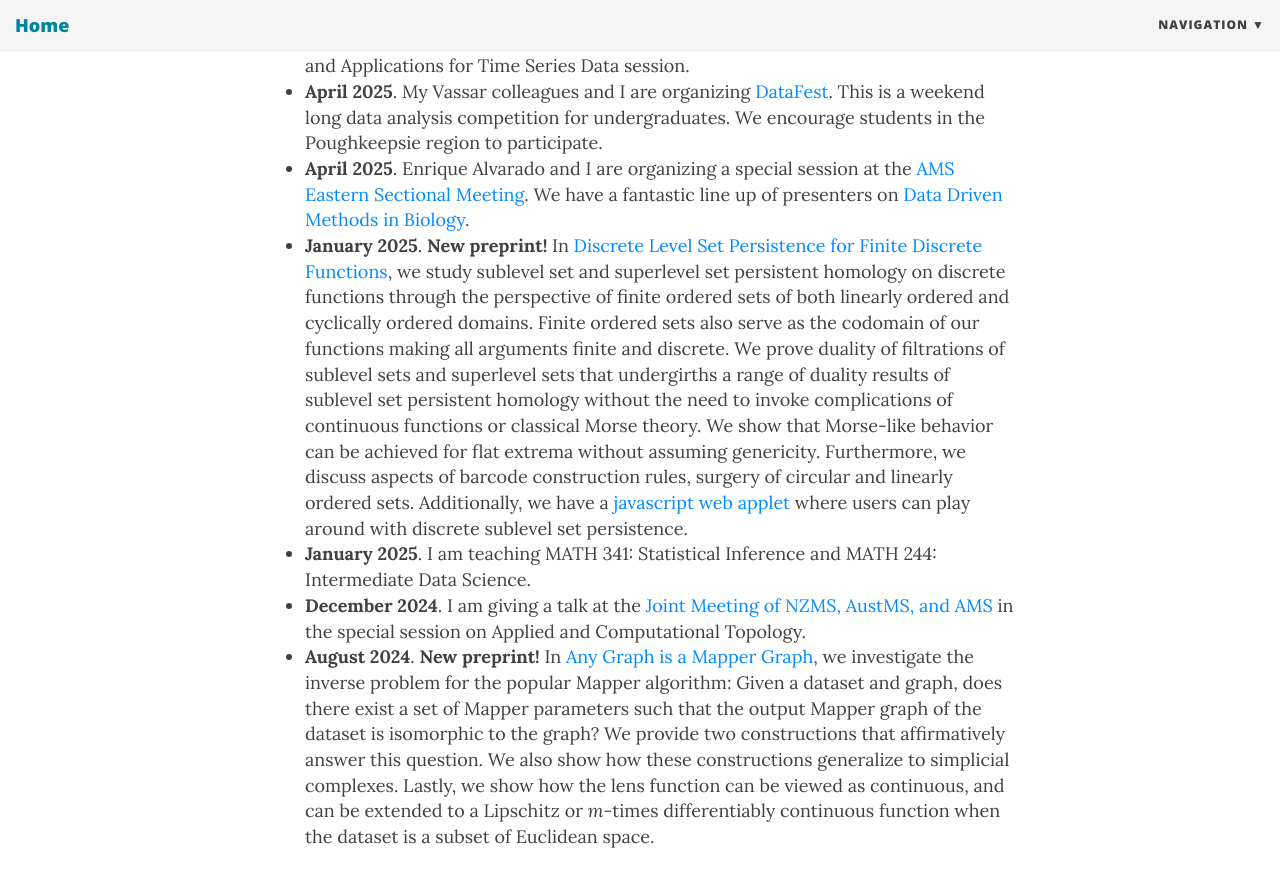
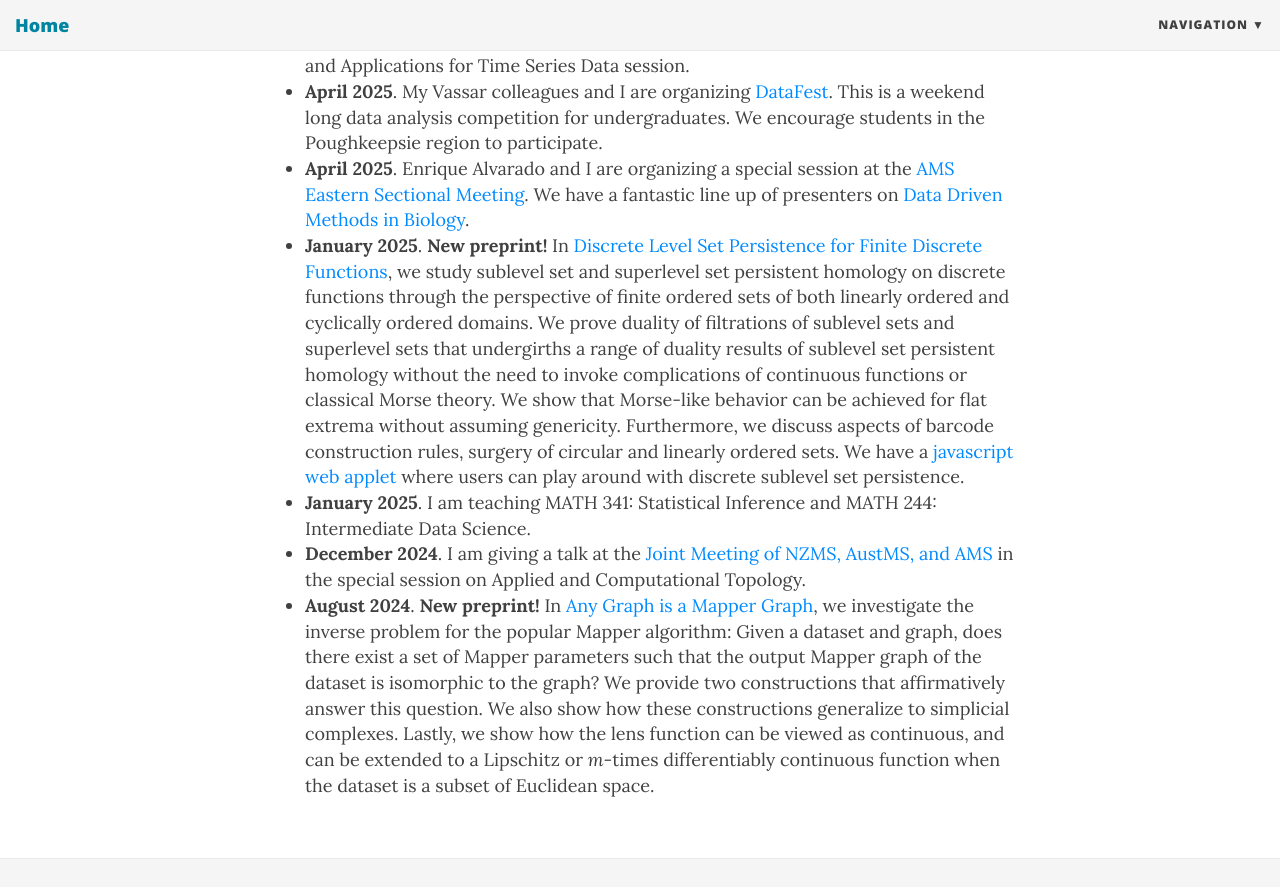
Before and after one commit to robinbelton/robinbelton.github.io, a Jekyll site: the page built from index.html, in a window 1280 px wide and 900 px high, scrolled down 846 px. Shown: the top 887 px of the window. Built offline with Jekyll 4.4.1, drawn with Linux system fonts in a browser that asks for light colours; nearby versions of some CDN libraries; the list of posts is cut into pages by our own code.

Commit message:
Edit homepage

```diff
--- a/index.html
+++ b/index.html
@@ -21,7 +21,7 @@
     <li><b>August 2025</b>. I am giving a talk at the <a href = "https://ww2.amstat.org/meetings/jsm/2025/">Joint Statistical Meetings</a> in the Novel Methods and Applications for Time Series Data session.</li>
     <li><b>April 2025</b>. My Vassar colleagues and I are organizing <a href= "https://pages.vassar.edu/datafest/">DataFest</a>. This is a weekend long data analysis competition for undergraduates. We encourage students in the Poughkeepsie region to participate.</li>
     <li><b>April 2025</b>. Enrique Alvarado and I are organizing a special session at the <a href = "https://www.ams.org/meetings/sectional/2320_program.html">AMS Eastern Sectional Meeting</a>. We have a fantastic line up of presenters on <a href = "https://www.ams.org/meetings/sectional/2320_program_ss9.html#title">Data Driven Methods in Biology</a>.</li>
-    <li><b>January 2025</b>. <b>New preprint!</b> In <a href="https://arxiv.org/pdf/2501.17794">Discrete Level Set Persistence for Finite Discrete Functions</a>, we study sublevel set and superlevel set persistent homology on discrete functions through the perspective of finite ordered sets of both linearly ordered and cyclically ordered domains. Finite ordered sets also serve as the codomain of our functions making all arguments finite and discrete. We prove duality of filtrations of sublevel sets and superlevel sets that undergirths a range of duality results of sublevel set persistent homology without the need to invoke complications of continuous functions or classical Morse theory. We show that Morse-like behavior can be achieved for flat extrema without assuming genericity. Furthermore, we discuss aspects of barcode construction rules, surgery of circular and linearly ordered sets. Additionally, we have a <a href="https://gessl.github.io/DiscreteLevelSetPersistenceDemo/">javascript web applet</a> where users can play around with discrete sublevel set persistence.</li>
+    <li><b>January 2025</b>. <b>New preprint!</b> In <a href="https://arxiv.org/pdf/2501.17794">Discrete Level Set Persistence for Finite Discrete Functions</a>, we study sublevel set and superlevel set persistent homology on discrete functions through the perspective of finite ordered sets of both linearly ordered and cyclically ordered domains. We prove duality of filtrations of sublevel sets and superlevel sets that undergirths a range of duality results of sublevel set persistent homology without the need to invoke complications of continuous functions or classical Morse theory. We show that Morse-like behavior can be achieved for flat extrema without assuming genericity. Furthermore, we discuss aspects of barcode construction rules, surgery of circular and linearly ordered sets. We have a <a href="https://gessl.github.io/DiscreteLevelSetPersistenceDemo/">javascript web applet</a> where users can play around with discrete sublevel set persistence.</li>
     <li><b>January 2025</b>. I am teaching MATH 341: Statistical Inference and MATH 244: Intermediate Data Science.</li>
     <li><b>December 2024</b>. I am giving a talk at the <a href= "https://ms-meet-2024.blogs.auckland.ac.nz">Joint Meeting of NZMS, AustMS, and AMS</a> in the special session on Applied and Computational Topology. </li>
     <li><b>August 2024</b>. <b>New preprint!</b> In <a href="https://arxiv.org/pdf/2408.11180v1">Any Graph is a Mapper Graph</a>, we investigate the inverse problem for the popular Mapper algorithm: Given a dataset and graph, does there exist a set of Mapper parameters such that the output Mapper graph of the dataset is isomorphic to the graph? We provide two constructions that affirmatively answer this question. We also show how these constructions generalize to simplicial complexes. Lastly, we show how the lens function can be viewed as continuous, and can be extended to a Lipschitz or <em>m</em>-times differentiably continuous function when the dataset is a subset of Euclidean space.</li>
```
